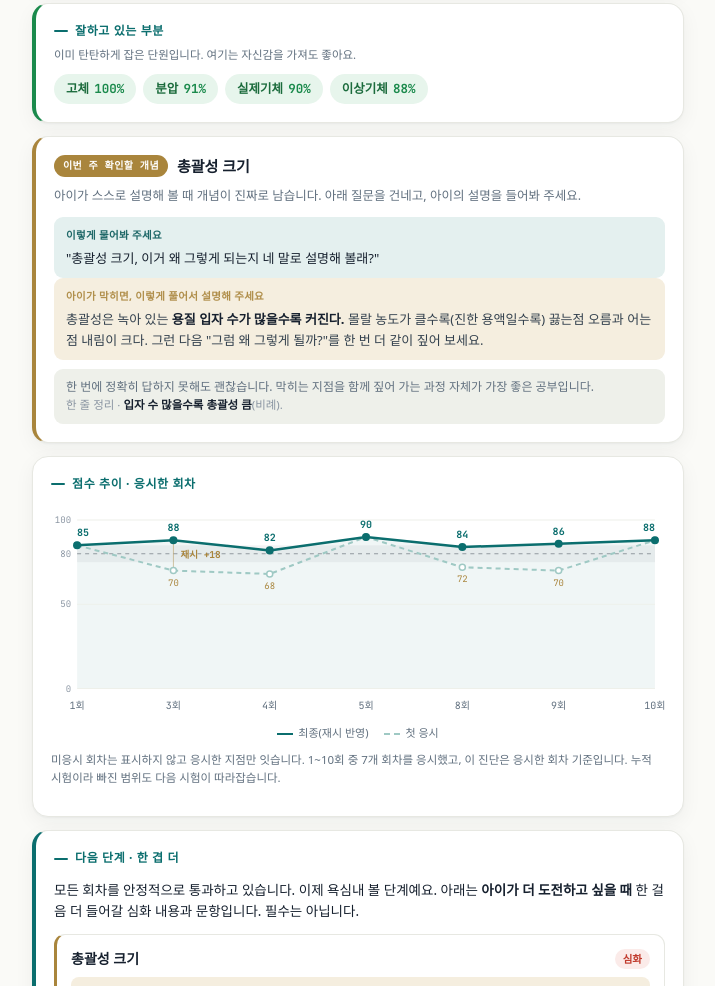
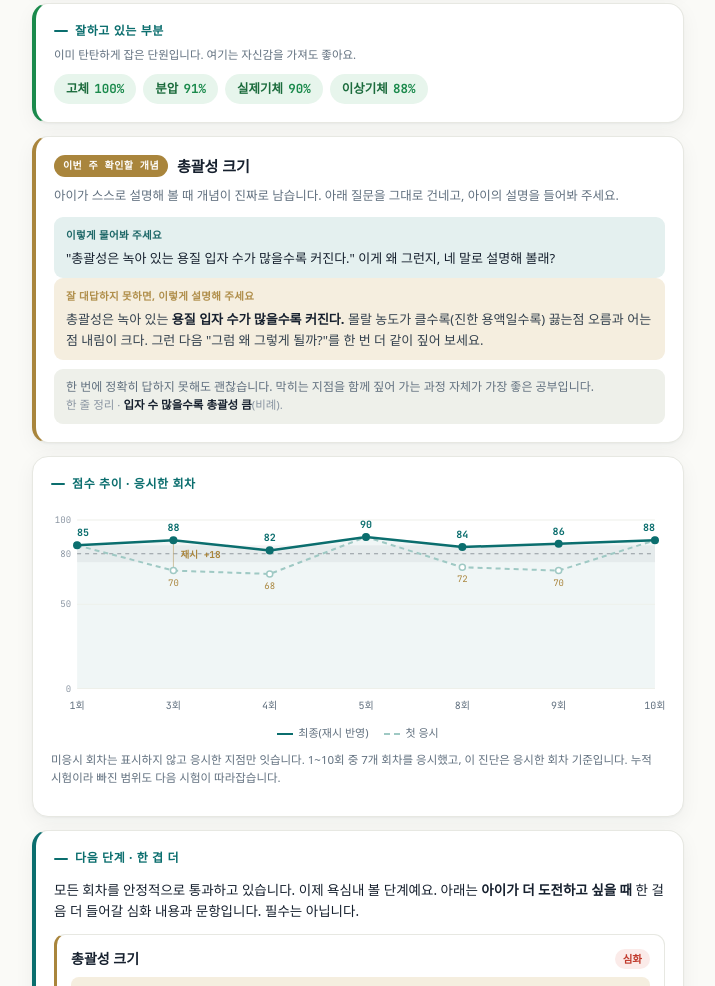
Before and after one commit to Chemistreal/DT, a plain HTML site: page report.html in a window 1280 px wide. Shown: the part 1102-2088 px from the top of the page, without its empty margins (282-997 px from the left). Drawn offline with Linux system fonts and the light colour scheme; a web font is replaced by a local one.

Commit message:
Add files via upload

```diff
--- a/report.html
+++ b/report.html
@@ -318,6 +318,13 @@ a:focus-visible{outline:2px solid var(--teal);outline-offset:2px}
 .oxlegend .lg-w{color:#B23C2E;font-weight:700;}
 .soldiv{height:1px;background:#E3DFD4;margin:16px 0;}
 .solh2{font-size:16px;font-weight:800;margin-bottom:6px;}
+.todoread{margin-top:10px;}
+.tritem{border:1px solid #E7E4DC;border-left:3px solid #0B6E6E;border-radius:8px;padding:8px 11px;margin-top:7px;background:#FBFAF6;}
+.trf{font-size:13px;color:#16202E;font-weight:600;line-height:1.5;}
+.trf::before{content:"\2714  ";color:#0B6E6E;}
+.trw{margin-top:4px;font-size:12px;color:#4A4A4A;line-height:1.55;}
+.trw b{color:#16202E;}
+
 
 
 
@@ -1215,14 +1222,25 @@ function render(commit){
       ${nearList.length?`<div class="strchips">${nearList.map(function(u){var p=Math.round(100*(u.t-u.w)/u.t);return '<span class="strchip">'+u.u+' <b>'+p+'%</b></span>';}).join('')}</div><p class="note" style="margin-top:7px">가장 자리 잡아가는 단원입니다. 여기부터 발판을 넓혀 갑니다.</p>`:''}</div>`;
   }
 
-  // 이번 주 확인할 개념 (A15+A16): 열린 질문 → 막히면 엄마가 풀어 설명(core) → 따뜻한 마감
+  // 이번 주 확인할 개념: 실제 문장 앵커 질문 → 막히면 설명 → 함께 읽기
   var todoMis=(A.chronicMis[0]?A.chronicMis[0].mis:(latestWrong[0]||null));
   if(todoMis){ var todoOl=ONELINE[todoMis]||''; var todoCore=CORE[todoMis]||todoOl;
+    var _anchors=(window._deepWrong||[]).filter(function(x){return x.mis===todoMis&&(x.f||x.s);});
+    var _a0=_anchors[0]||null;
+    var _corePlain=(todoCore||'').replace(/\*\*/g,'');
+    var _coreSent=''; if(_corePlain){ var _ci=_corePlain.indexOf('다. '); _coreSent=_ci>=0?_corePlain.slice(0,_ci+2):_corePlain; if(_coreSent.length>90) _coreSent=''; }
+    var qline;
+    if(_a0){ qline='"'+_esc(_a0.f||_a0.s)+'" 이 문장이 왜 맞는지, 네 말로 설명해 볼래?'; }
+    else if(_coreSent){ qline='"'+_esc(_coreSent)+'" 이게 왜 그런지, 네 말로 설명해 볼래?'; }
+    else { qline='"'+todoMis+'"에서 배운 것 중 맞는 문장을 하나 골라서, 왜 맞는지 설명해 볼래?'; }
+    var _expl = todoCore? md(todoCore) : (_a0&&_a0.w? _esc(_a0.w) : '');
+    var _reads=_anchors.slice(0,2);
     h+=`<div class="card todo">
       <div class="todohead"><span class="todotag">이번 주 확인할 개념</span><span class="todomis">${todoMis}</span></div>
-      <div class="todointro">아이가 스스로 설명해 볼 때 개념이 진짜로 남습니다. 아래 질문을 건네고, 아이의 설명을 들어봐 주세요.</div>
-      <div class="todohome"><span class="tlab">이렇게 물어봐 주세요</span>"${todoMis}, 이거 왜 그렇게 되는지 네 말로 설명해 볼래?"</div>
-      ${todoCore?`<div class="todocore"><span class="tlab">아이가 막히면, 이렇게 풀어서 설명해 주세요</span>${md(todoCore)} 그런 다음 "그럼 왜 그렇게 될까?"를 한 번 더 같이 짚어 보세요.</div>`:''}
+      <div class="todointro">아이가 스스로 설명해 볼 때 개념이 진짜로 남습니다. 아래 질문을 그대로 건네고, 아이의 설명을 들어봐 주세요.</div>
+      <div class="todohome"><span class="tlab">이렇게 물어봐 주세요</span>${qline}</div>
+      ${_expl?`<div class="todocore"><span class="tlab">잘 대답하지 못하면, 이렇게 설명해 주세요</span>${_expl} 그런 다음 "그럼 왜 그렇게 될까?"를 한 번 더 같이 짚어 보세요.</div>`:''}
+      ${_reads.length?`<div class="todoread"><span class="tlab">그래도 어려워하면, 아래 내용을 함께 읽어 주세요</span>${_reads.map(function(x){return '<div class="tritem"><div class="trf">'+_esc(x.f||x.s)+'</div>'+(x.w?'<div class="trw"><b>해설</b> '+_esc(x.w)+'</div>':'')+'</div>';}).join('')}</div>`:''}
       <div class="todoguide">한 번에 정확히 답하지 못해도 괜찮습니다. 막히는 지점을 함께 짚어 가는 과정 자체가 가장 좋은 공부입니다.${todoOl?'<br><span class="gmuted">한 줄 정리 · '+md(todoOl)+'</span>':''}</div>
     </div>`; }
 
@@ -1311,7 +1329,7 @@ async function boot(){
   latestRows=(allRows||[]).filter(function(r){return r.round===latest.round;}).sort(function(a,b){return (ORD[a.attempt]||0)-(ORD[b.attempt]||0);});
   latestWrong=Array.from(new Set(latestRows.reduce(function(acc,r){return acc.concat(r.wrongMis||[]);},[])));
   window._deepWrong=[];
-  try{ var _di=await loadRoundItems(latest.course,latest.round); var _da=(latestRows[0]&&latestRows[0].answers)||''; if(_di&&_da){ _di.forEach(function(it,i){ if(_da[i]!==it.a) window._deepWrong.push({c:it.c,unit:it.u,mis:it.mis}); }); } }catch(e){}
+  try{ var _di=await loadRoundItems(latest.course,latest.round); var _da=(latestRows[0]&&latestRows[0].answers)||''; if(_di&&_da){ _di.forEach(function(it,i){ if(_da[i]!==it.a) window._deepWrong.push({c:it.c,unit:it.u,mis:it.mis,s:it.s,f:it.f,w:it.w}); }); } }catch(e){}
   if(demoHard && !window._deepWrong.length){ window._deepWrong=[{c:'CH2-136',unit:'총괄성',mis:'총괄성 정의'},{c:'CH2-149',unit:'총괄성',mis:'총괄성 크기'},{c:'CH2-117',unit:'농도',mis:'몰농도 온도'},{c:'CH2-043',unit:'이상기체',mis:'운동 에너지와 온도'},{c:'CH2-078',unit:'액체',mis:'끓는점 정의'}]; }
   await computeQuad(isDemo);
   render();
```
Also changed, not shown: exam.html (+2 -1 lines).
